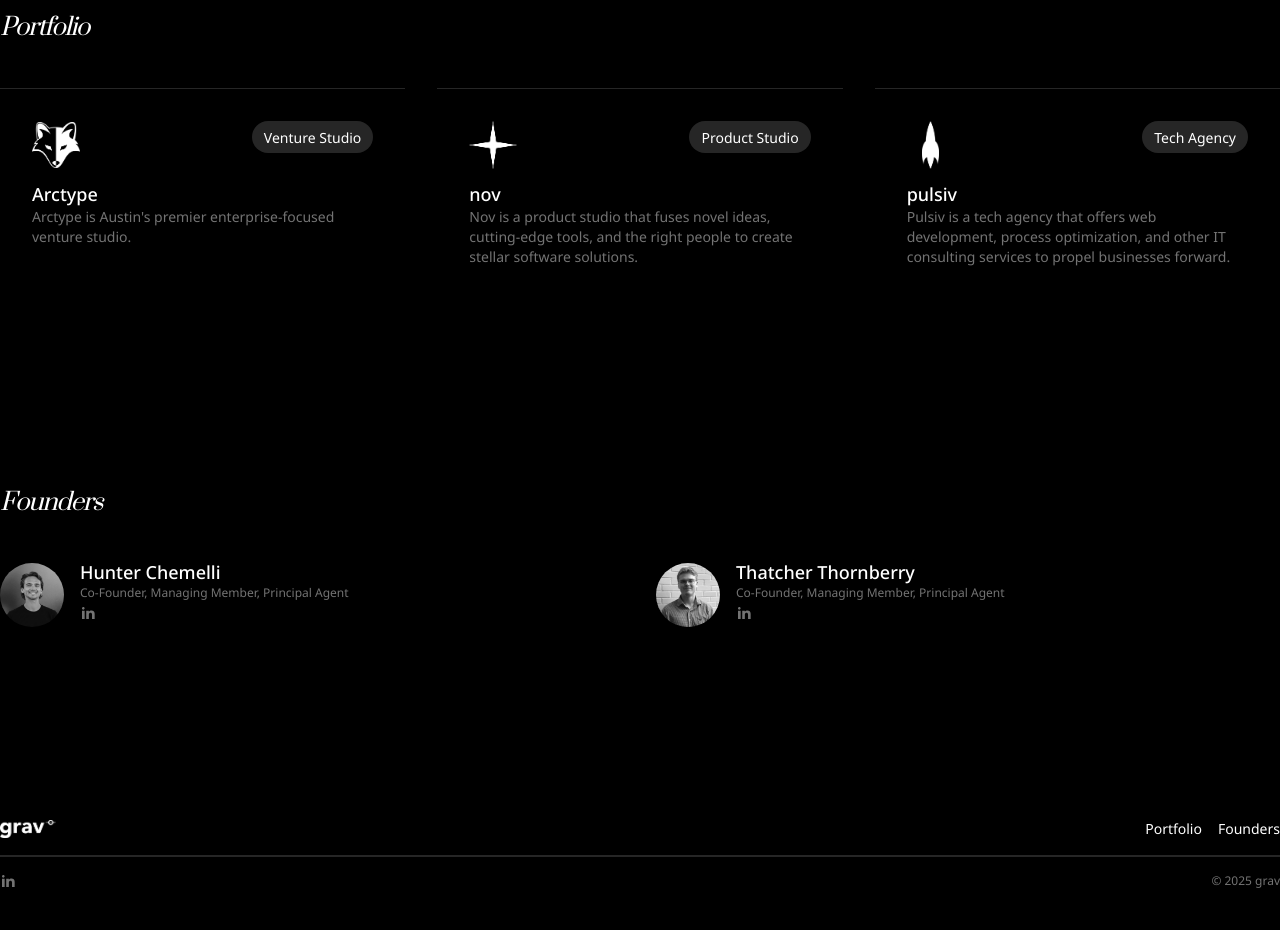
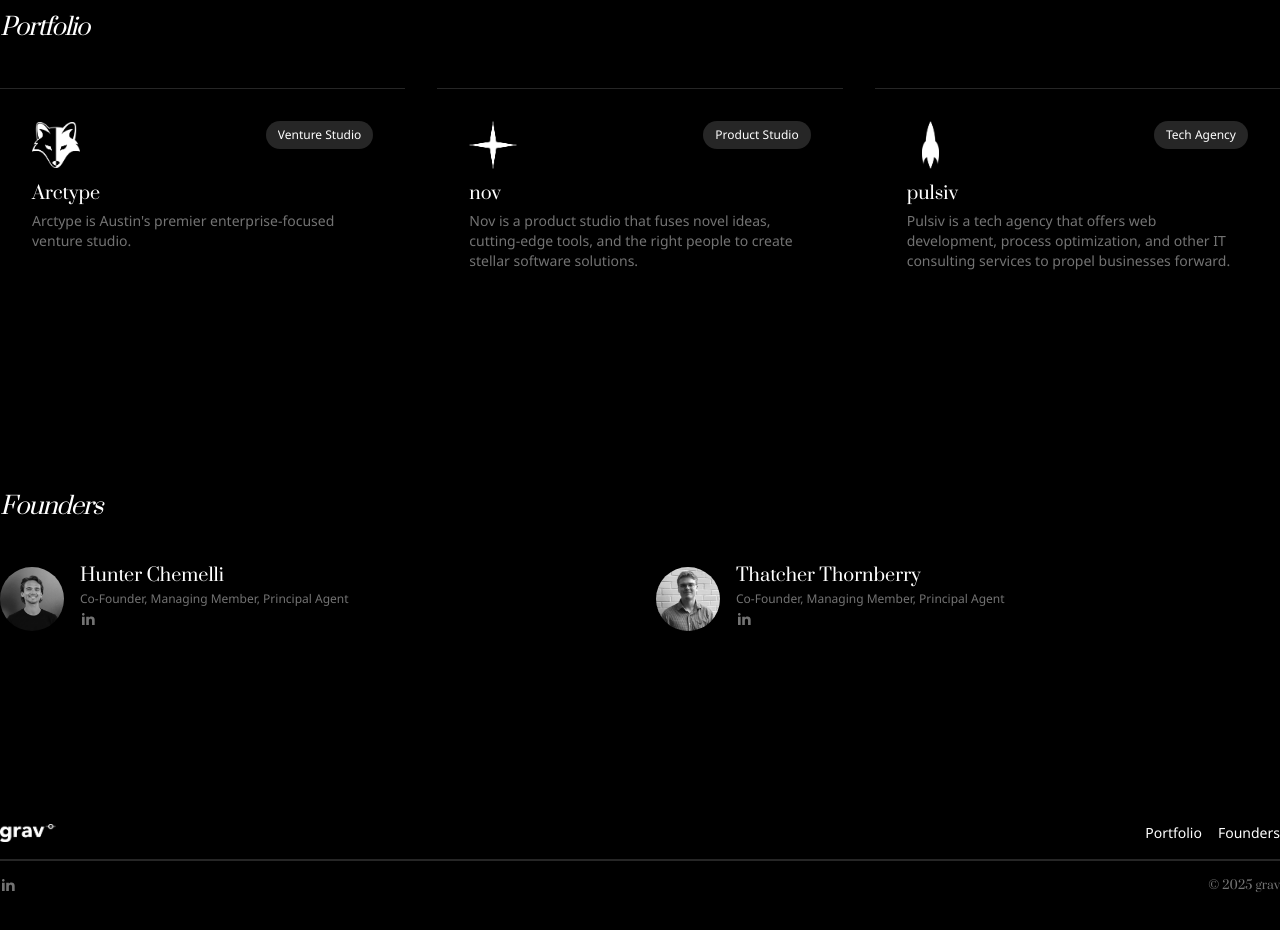
Before and after one commit to nov-solutions/grav-web, a Next.js app: page / in a window 1280 px wide. Shown: the part 680-1610 px from the top of the page. Built offline with nearby package versions, Linux system fonts and the light colour scheme.

Commit message:
fix font scope

```diff
--- a/app/layout.tsx
+++ b/app/layout.tsx
@@ -80,7 +80,7 @@ export default function RootLayout({
         />
       </head>
       <body
-        className={`${notoSans.className} ${notoSans.variable} font-sans items-center antialiased flex flex-col min-h-screen overscroll-none scroll-smooth`}
+        className={`${notoSans.className} ${notoSans.variable} ${prata.variable} font-sans items-center antialiased flex flex-col min-h-screen overscroll-none scroll-smooth`}
       >
         {children}
       </body>
--- a/components/Founders.tsx
+++ b/components/Founders.tsx
@@ -18,7 +18,7 @@ export const Founders = () => {
           </div>
           <div className="flex flex-col space-y-1">
             <div className="flex flex-col">
-              <p className="text-lg font-medium mb-1 text-white font-serif leading-none">{founder.name}</p>
+              <p className="text-lg font-medium mb-1.5 text-white font-serif leading-none">{founder.name}</p>
               <p className="text-xs text-neutral-500">{founder.title}</p>
             </div>
             <Link
--- a/components/Portfolio.tsx
+++ b/components/Portfolio.tsx
@@ -18,11 +18,11 @@ export const Portfolio = () => {
                 alt={company.name}
                 className="object-contain w-12 h-12"
               />
-              <div className="px-3 py-1 rounded-full bg-neutral-800 h-fit">
-                <span className="text-sm text-white truncate">{company.category}</span>
+              <div className="px-3 py-1.5 flex items-center rounded-full bg-neutral-800 h-fit">
+                <span className="text-xs text-white truncate">{company.category}</span>
               </div>
             </div>
-            <p className="text-lg font-medium text-white mb-1 leading-none font-serif">{company.name}</p>
+            <p className="text-lg font-medium text-white mb-2 leading-none font-serif">{company.name}</p>
             <p className="text-neutral-500 text-sm">{company.description}</p>
             {company.descriptionTwo && (
               <>
```
